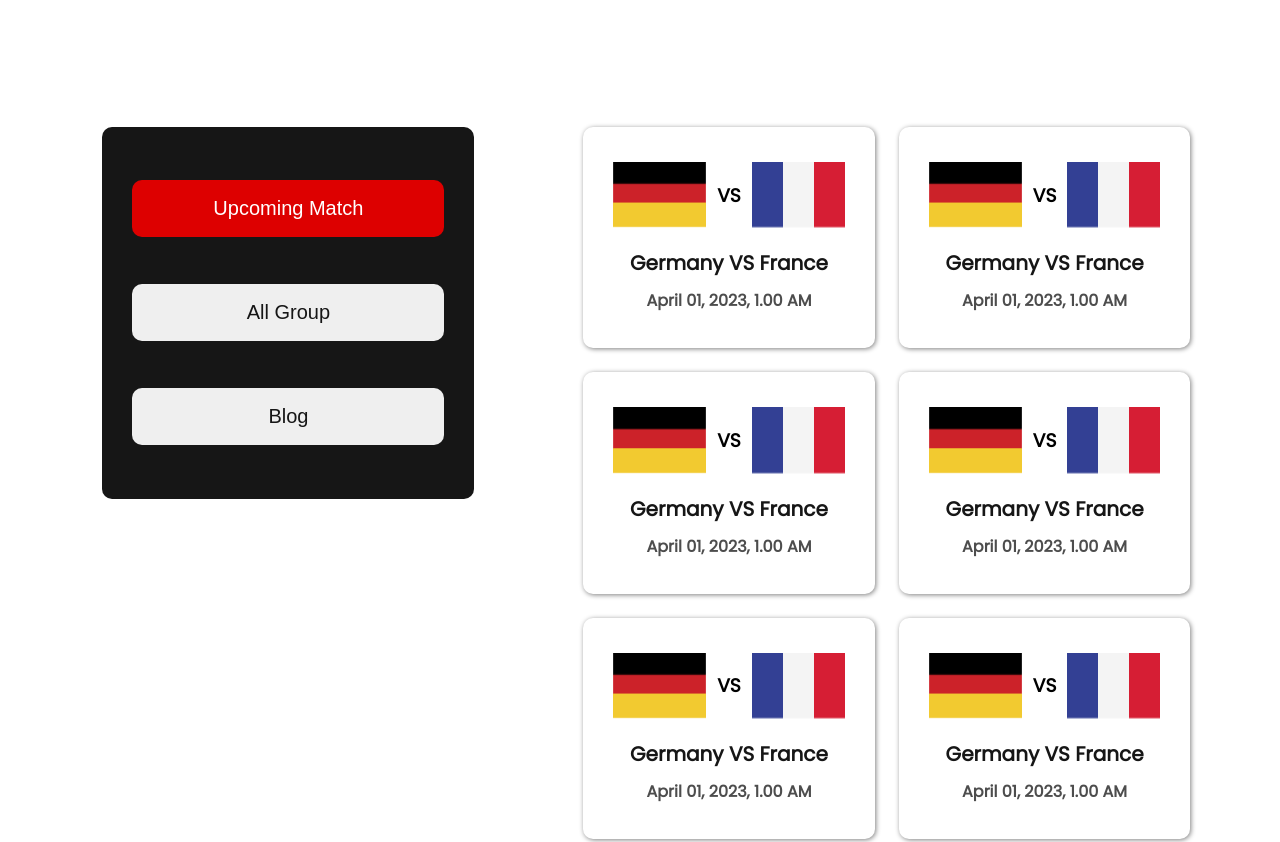
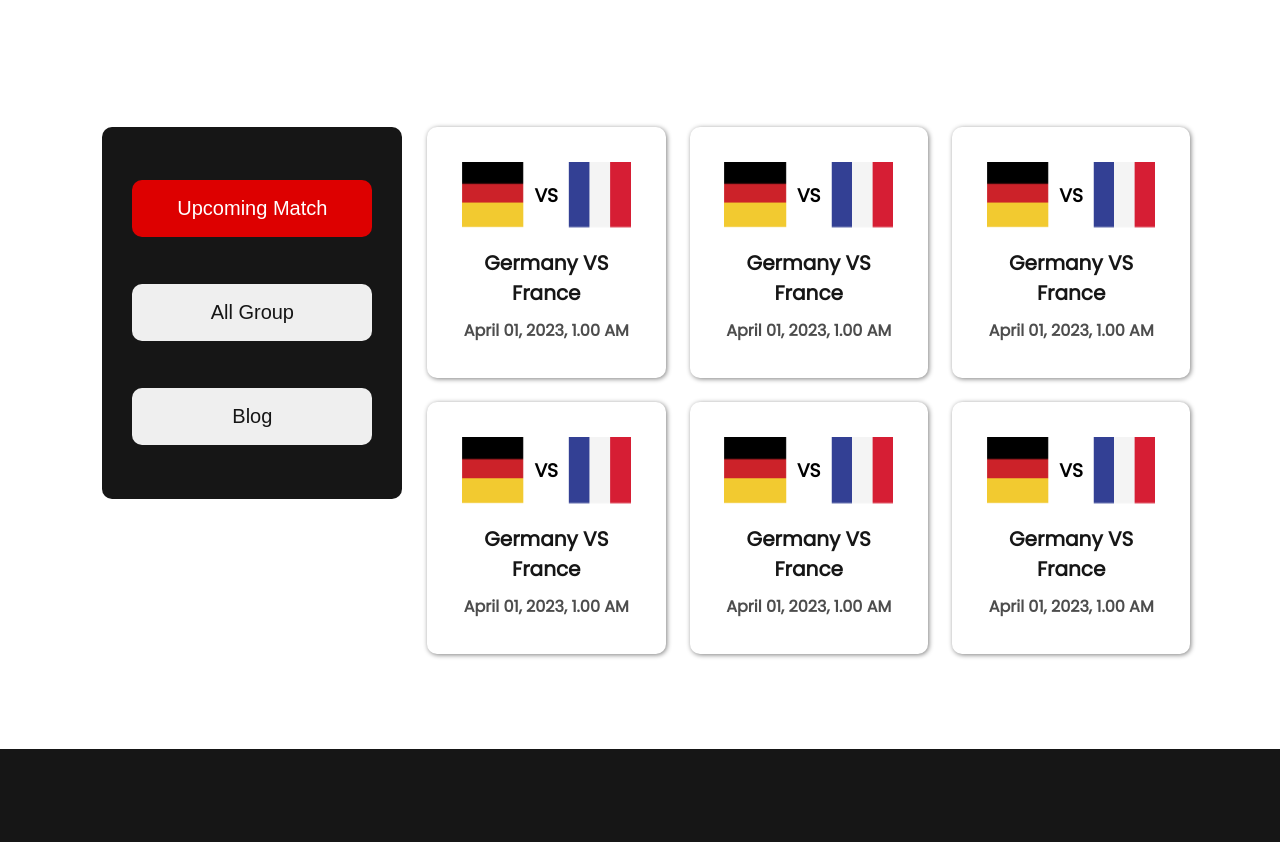
Before and after one commit to asif-kabir-emon/world-cup, a plain HTML site: page match.html in a window 1280 px wide. Shown: the part 572-1414 px from the top of the page. Drawn offline with Linux system fonts and the light colour scheme.

Commit message:
style update 5

```diff
--- a/styles/style-1.css
+++ b/styles/style-1.css
@@ -86,7 +86,7 @@ main {
 /* Page Link Style */
 .page-links {
   background-color: var(--black-color);
-  width: 312px;
+  width: 300px;
   height: 312px;
   padding: 30px;
   border-radius: 10px;
@@ -118,6 +118,7 @@ main {
 }
 /* Blogs Style */
 .blogs {
+  width: 100%;
   display: grid;
   grid-template-columns: repeat(3, 1fr);
   column-gap: 24px;
@@ -217,7 +218,7 @@ footer > hr {
   font-size: 28px;
 }
 /* Media Query */
-@media screen and (min-width: 1024px) and (max-width: 1600px) {
+@media screen and (min-width: 1024px) and (max-width: 1199px) {
   .main-body {
     flex-direction: column;
     margin-top: 70px;
--- a/styles/style-2.css
+++ b/styles/style-2.css
@@ -205,8 +205,12 @@ footer > hr {
 }
 /* Media Query */
 @media screen and (min-width: 1201px) and (max-width: 1600px) {
-  .matches {
-    grid-template-columns: repeat(2, 1FR);
+  .page-links {
+    width: 290px;
+  }
+  .match > .match-flags > img {
+    width: 35%;
+    object-fit: fill;
   }
 }
 @media screen and (min-width: 1024px) and (max-width: 1200px) {
```
Also changed, not shown: index.html (+1 -1 lines), match.html (renamed from index-2.html).
